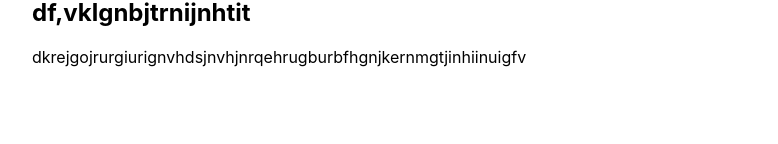
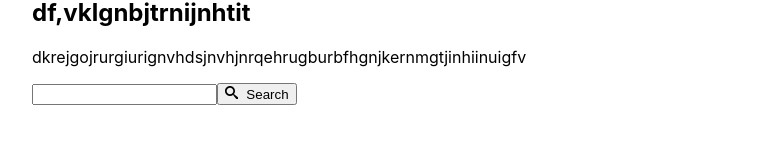
Before and after one commit to NadiiaHonchar/remember-all, a React (Create React App) app: page / in a window 1280 px wide. Shown: the part 862-1006 px from the top of the page, without its empty margins (18-796 px from the left). Built offline with nearby package versions, Linux system fonts and the light colour scheme; no server answers.

Commit message:
added PockemonForm

```diff
--- a/src/Components/App/App.jsx
+++ b/src/Components/App/App.jsx
@@ -18,12 +18,16 @@ import { Modal } from "components/Modal/Modal";
 import { Clock } from "components/Clock";
 import { Example } from "components/Exampe";
 import { Reader } from "components/Reader";
+import { PockemonForm } from "components/PockemonForm";
 
 export class App extends Component {
   state = {
     todos: [],
     filter: "",
     showModal: false,
+    pokemon: null,
+    loading: false,
+    pockemonName: "",
   };
 
   componentDidMount() {
@@ -31,6 +35,11 @@ export class App extends Component {
     if (parsTodos) {
       this.setState({ todos: parsTodos });
     }
+    this.setState({ loading: true });
+    fetch("https://pokeapi.co/api/v2/pokemon/venusaur")
+      .then((res) => res.json())
+      .then((pokemon) => this.setState({ pokemon }))
+      .finally(() => this.setState({ loading: false }));
   }
 
   componentDidUpdate(prevProps, prevState) {
@@ -92,6 +101,10 @@ export class App extends Component {
     console.log(name, lastName);
   };
 
+  handeSearchFormSubmit = (pockemonName) => {
+    this.setState({ pockemonName });
+  };
+
   render() {
     const { todos, filter, showModal } = this.state;
 
@@ -129,6 +142,9 @@ export class App extends Component {
           )}
           <Example />
           <Reader items={publications} />
+          {this.state.loading && <h2>Loading...</h2>}
+          {this.state.pokemon && <div>{this.state.pokemon.name}</div>}
+          <PockemonForm onSubmit={this.handeSearchFormSubmit} />
         </Container>
       </>
     );
--- /dev/null
+++ b/src/Components/PockemonForm/PockemonForm.jsx
@@ -0,0 +1,36 @@
+import { Component } from "react";
+import { ImSearch } from "react-icons/im";
+
+export class PockemonForm extends Component {
+  state = { pockemonName: "" };
+
+  handleNameChange = (e) => {
+    this.setState({ pockemonName: e.currentTarget.value.toLowerCase() });
+  };
+
+  handleSubmit = (e) => {
+    e.preventDefault();
+    const { pockemonName } = this.state;
+    if (pockemonName.trim()) {
+      this.props.onSubmit(pockemonName);
+      this.setState({ pockemonName: "" });
+    }
+  };
+
+  render() {
+    return (
+      <form onSubmit={this.handleSubmit}>
+        <input
+          type="text"
+          name="pockemonName"
+          value={this.state.pockemonName}
+          onChange={this.handleNameChange}
+        ></input>
+        <button type="submit">
+          <ImSearch style={{ marginRight: 8 }} />
+          Search
+        </button>
+      </form>
+    );
+  }
+}
--- /dev/null
+++ b/src/Components/PockemonForm/index.js
@@ -0,0 +1 @@
+export { PockemonForm } from "./PockemonForm.jsx";
```
